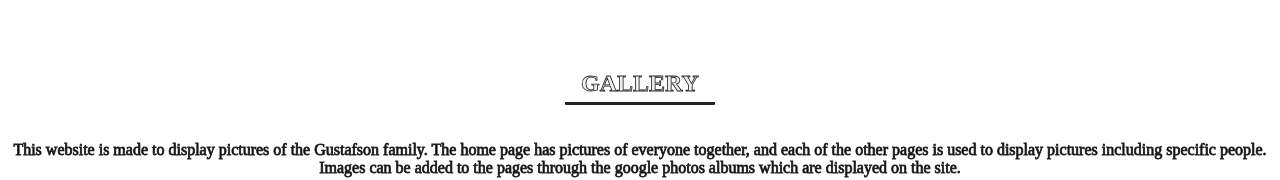
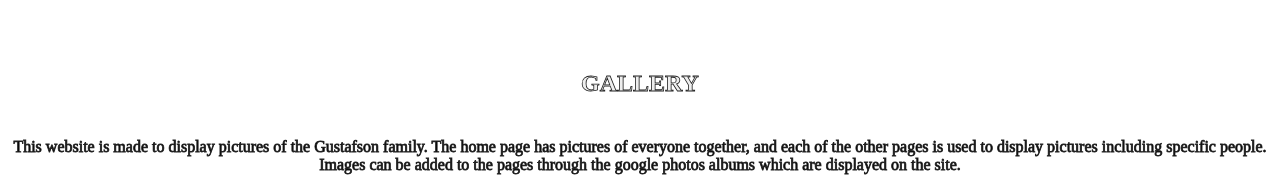
Before and after one commit to lukeg1725-ops/lukeg1725-ops.github.io, a plain HTML site: page index.html in a window 1280 px wide. Shown: the part 549-729 px from the top of the page. Drawn offline with Linux system fonts and the light colour scheme; a script that the page names is missing.

Commit message:
Update styles.css

```diff
--- a/styles.css
+++ b/styles.css
@@ -125,10 +125,8 @@ div {
 }
 h2 {
 	color:#eeeeee;
-	border-bottom: 3px solid #222222;
 	height: 22px;
 	width: 150px;
-	border-radius: 1px;
 	font-size: x-large;
 	padding-bottom: 10px;
 }
```
